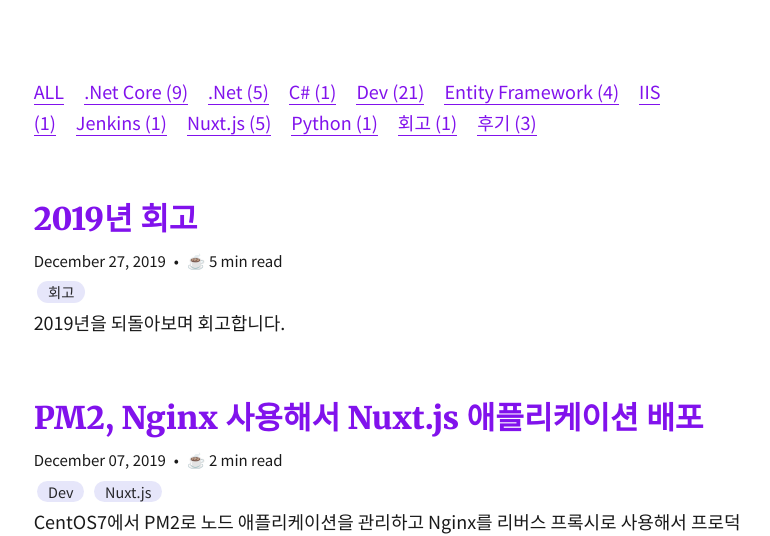
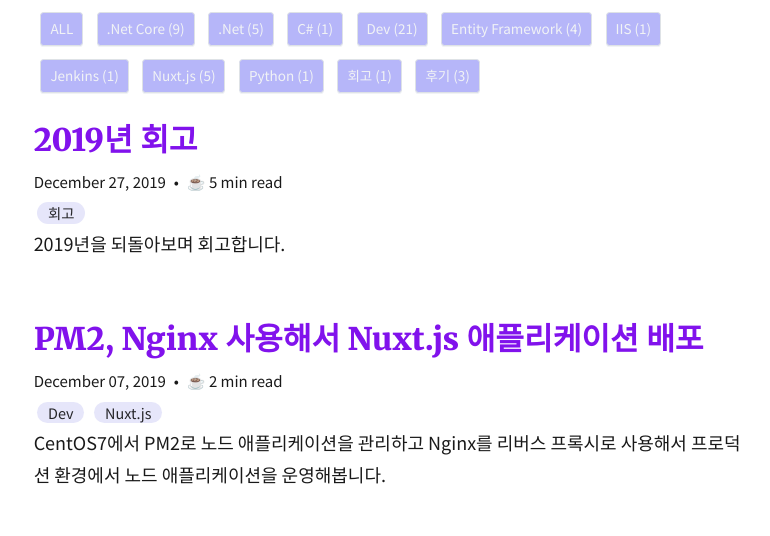
Before and after one commit to JHyeok/JHyeok.com, a Gatsby site: page / in a window 1280 px wide. Shown: the part 271-807 px from the top of the page, without its empty margins (252-1022 px from the left). Built offline with nearby package versions, Linux system fonts and the light colour scheme; Gatsby itself is replaced by a stand-in of ours; some packages are replaced by stand-ins of ours.

Commit message:
fix: tag-list css 추가

```diff
--- /dev/null
+++ b/src/components/tag-list.css
@@ -0,0 +1,24 @@
+.tag-wrap {
+  margin-top: -70px;
+  margin-bottom: -40px;
+}
+
+.tag-item a {
+  display: inline-flex;
+  margin: .375rem;
+  background: #b6b6f9;
+  border: 1px solid #dee2e6;
+  color: #f1f3f5;
+  padding: .5rem;
+  font-size: .75rem;
+  font-weight: 400;
+  line-height: .75rem;
+  border-radius: 0.2rem;
+}
+
+.tag-item a:focus,
+.tag-item a:hover,
+.tag-item a:active {
+  background-color: #6969f3;
+  cursor: pointer;
+}
--- a/src/components/tag-list.js
+++ b/src/components/tag-list.js
@@ -2,15 +2,19 @@ import React from "react"
 import { Link } from "gatsby"
 import kebabCase from "lodash/kebabCase"
 
+import "./tag-list.css"
+
 const TagList = ({ items }) => {
   return (
-    <div>
-      <Link to="/">ALL</Link>
-      {items.map(tag => (
-        <Link style={{ marginLeft: `20px` }} to={`/tags/${kebabCase(tag.fieldValue)}/`}>
-          {tag.fieldValue} ({tag.totalCount})
-        </Link>
-      ))}
+    <div className="tag-wrap">
+      <div className="tag-item">
+        <Link to="/">ALL</Link>
+        {items.map(tag => (
+          <Link to={`/tags/${kebabCase(tag.fieldValue)}/`}>
+            {tag.fieldValue} ({tag.totalCount})
+          </Link>
+        ))}
+      </div>
     </div>
   )
 }
```
